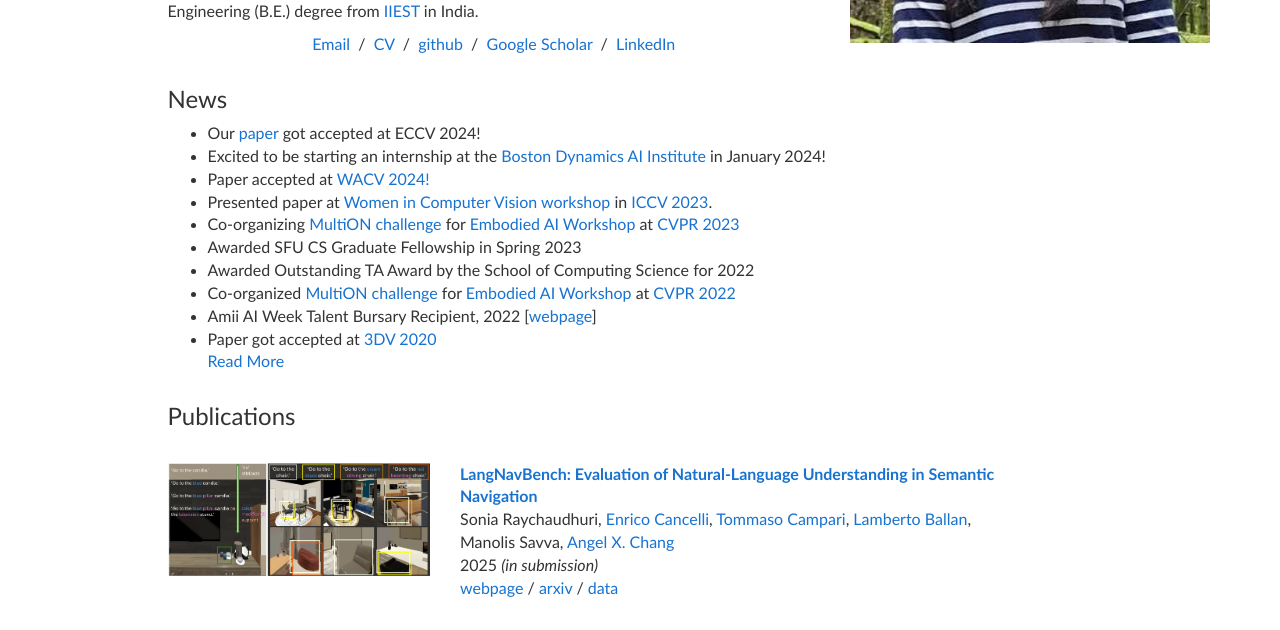
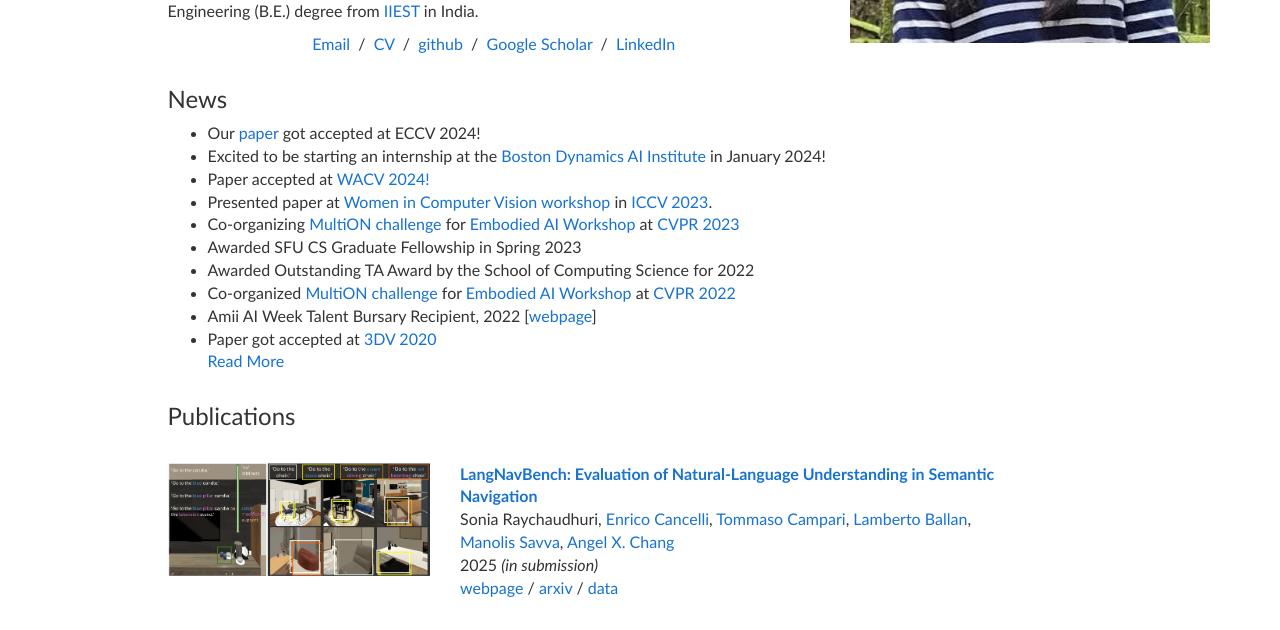
Before and after one commit to sonia-raychaudhuri/sonia-raychaudhuri.github.io, a plain HTML site: page index.html in a window 1280 px wide. Shown: the part 413-1043 px from the top of the page. Drawn offline with nearby package versions, Linux system fonts and the light colour scheme.

Commit message:
Update index.html

```diff
--- a/index.html
+++ b/index.html
@@ -166,7 +166,7 @@
             <div class="col-md-6">
                 <a href="#" class="paper-title">LangNavBench: Evaluation of Natural-Language Understanding in Semantic Navigation</a>
                 <br>
-                Sonia Raychaudhuri, <a href="#">Enrico Cancelli</a>, <a href="https://www.tommasocampari.it/">Tommaso Campari</a>, <a href="https://www.lambertoballan.net/">Lamberto Ballan</a>, Manolis Savva, <a href="https://angelxuanchang.github.io/">Angel X. Chang</a>
+                Sonia Raychaudhuri, <a href="#">Enrico Cancelli</a>, <a href="https://www.tommasocampari.it/">Tommaso Campari</a>, <a href="https://www.lambertoballan.net/">Lamberto Ballan</a>, <a href="http://msavva.github.io/">Manolis Savva</a>, <a href="https://angelxuanchang.github.io/">Angel X. Chang</a>
                 <br>
                 2025 <em>(in submission)</em>
                 <br>
```
